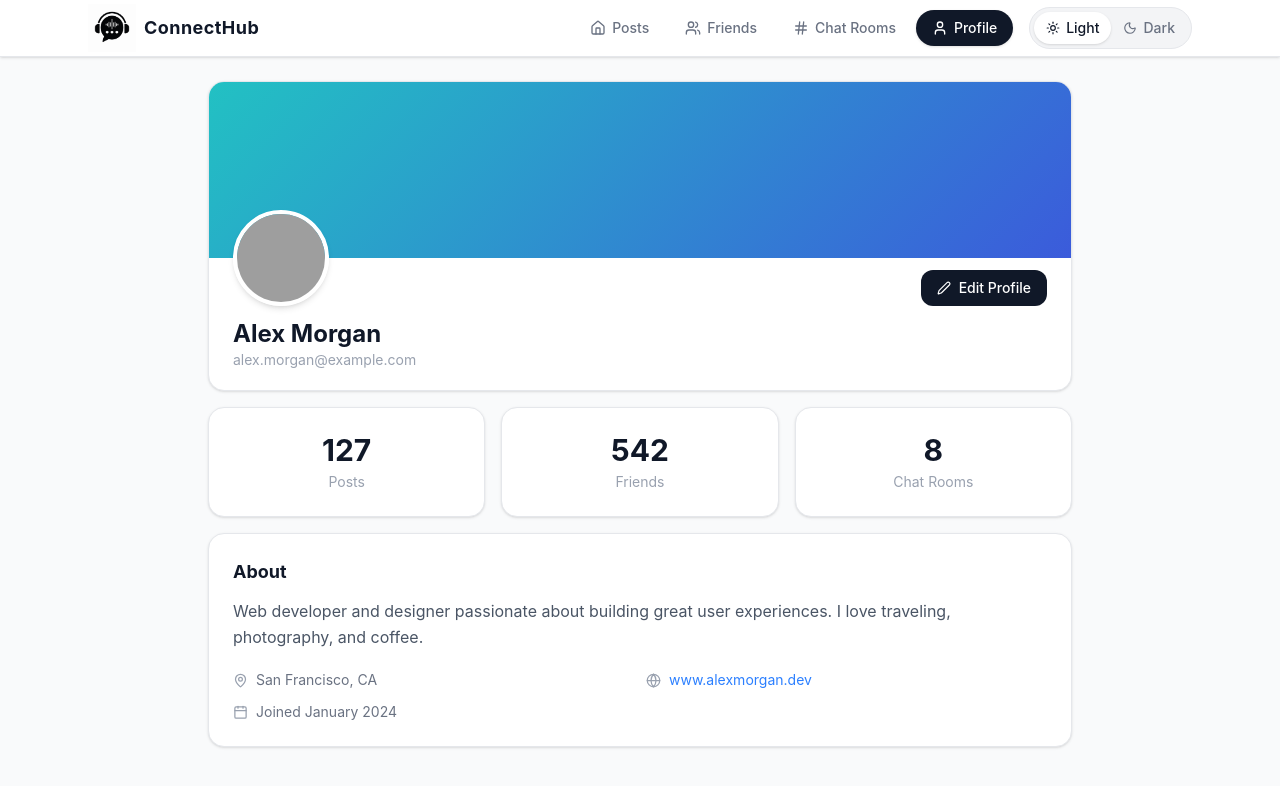
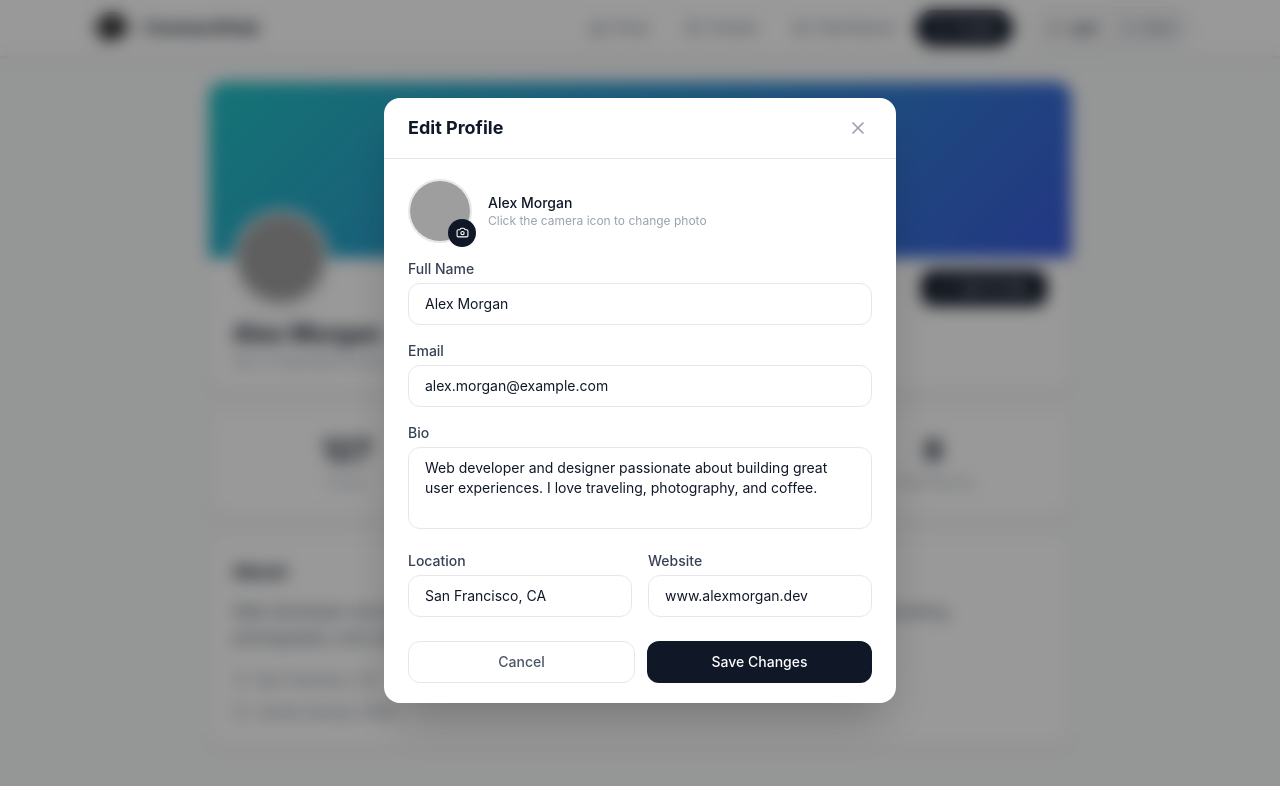
Before and after one commit to VirajJayasiri/connecthub-springboot-react, a React app in the folder frontend/: page /profile in a window 1280 px wide. Both pictures are taken after a click on the button "Edit Profile". Shown: the top 786 px of the page. Built offline with nearby package versions, Linux system fonts and the light colour scheme; grey boxes are pictures that could not be loaded; the HTML template or start-up script is replaced by a standard one.

Commit message:
issue with profile

```diff
--- a/frontend/src/pages/ProfilePage.jsx
+++ b/frontend/src/pages/ProfilePage.jsx
@@ -1,8 +1,8 @@
-import React from 'react';
+import React, { useState } from 'react';
 import AppNavbar from '../components/common/AppNavbar';
-import { MapPin, Globe, Calendar, Edit2 } from 'lucide-react';
+import { MapPin, Globe, Calendar, Edit2, X, Camera } from 'lucide-react';
 
-const mockUser = {
+const defaultUser = {
   name: 'Alex Morgan',
   email: 'alex.morgan@example.com',
   avatar: 'https://i.pravatar.cc/150?img=47',
@@ -14,14 +14,178 @@ const mockUser = {
 };
 
 const StatCard = ({ value, label }) => (
-  <div className="flex-1 bg-white dark:bg-gray-900 border border-gray-200 dark:border-gray-800 rounded-2xl p-6 text-center shadow-sm transition-colors duration-200">
-    <p className="text-3xl font-bold text-gray-900 dark:text-gray-100">{value}</p>
-    <p className="text-sm text-gray-400 dark:text-gray-500 mt-1">{label}</p>
+  <div className="flex-1 bg-white border border-gray-200 rounded-2xl p-6 text-center shadow-sm">
+    <p className="text-3xl font-bold text-gray-900">{value}</p>
+    <p className="text-sm text-gray-400 mt-1">{label}</p>
   </div>
 );
 
+/* ─── Edit Profile Modal ─────────────────────────────────────── */
+const EditProfileModal = ({ user, onSave, onClose }) => {
+  const [form, setForm] = useState({
+    name:     user.name,
+    email:    user.email,
+    bio:      user.bio,
+    location: user.location,
+    website:  user.website,
+  });
+  const [saving, setSaving] = useState(false);
+
+  const handleChange = (e) => {
+    setForm(prev => ({ ...prev, [e.target.name]: e.target.value }));
+  };
+
+  const handleSubmit = async (e) => {
+    e.preventDefault();
+    setSaving(true);
+    // Simulate save delay
+    await new Promise(r => setTimeout(r, 800));
+    onSave(form);
+    setSaving(false);
+    onClose();
+  };
+
+  return (
+    <div className="fixed inset-0 bg-black/40 backdrop-blur-sm z-50 flex items-center justify-center p-4">
+      <div className="bg-white rounded-2xl shadow-2xl w-full max-w-lg overflow-hidden">
+        {/* Modal header */}
+        <div className="flex items-center justify-between px-6 py-4 border-b border-gray-200">
+          <h2 className="text-lg font-bold text-gray-900">Edit Profile</h2>
+          <button
+            onClick={onClose}
+            className="p-1 rounded-lg text-gray-400 hover:text-gray-600 hover:bg-gray-100 transition-colors"
+          >
+            <X size={20} />
+          </button>
+        </div>
+
+        {/* Form */}
+        <form onSubmit={handleSubmit} className="px-6 py-5 space-y-4">
+          {/* Avatar preview */}
+          <div className="flex items-center gap-4">
+            <div className="relative">
+              <img
+                src={user.avatar}
+                alt={form.name}
+                className="w-16 h-16 rounded-full object-cover border-2 border-gray-200"
+              />
+              <button
+                type="button"
+                className="absolute -bottom-1 -right-1 w-7 h-7 bg-gray-900 text-white rounded-full flex items-center justify-center hover:bg-gray-700 transition-colors"
+              >
+                <Camera size={13} />
+              </button>
+            </div>
+            <div>
+              <p className="text-sm font-medium text-gray-900">{form.name || 'Your Name'}</p>
+              <p className="text-xs text-gray-400">Click the camera icon to change photo</p>
+            </div>
+          </div>
+
+          {/* Name */}
+          <div>
+            <label className="block text-sm font-medium text-gray-700 mb-1">Full Name</label>
+            <input
+              name="name"
+              value={form.name}
+              onChange={handleChange}
+              placeholder="Enter your name"
+              className="w-full px-4 py-2.5 rounded-xl border border-gray-200 text-sm text-gray-900 placeholder-gray-400 outline-none focus:border-gray-900 focus:ring-1 focus:ring-gray-900 transition-all"
+            />
+          </div>
+
+          {/* Email */}
+          <div>
+            <label className="block text-sm font-medium text-gray-700 mb-1">Email</label>
+            <input
+              name="email"
+              type="email"
+              value={form.email}
+              onChange={handleChange}
+              placeholder="Enter your email"
+              className="w-full px-4 py-2.5 rounded-xl border border-gray-200 text-sm text-gray-900 placeholder-gray-400 outline-none focus:border-gray-900 focus:ring-1 focus:ring-gray-900 transition-all"
+            />
+          </div>
+
+          {/* Bio */}
+          <div>
+            <label className="block text-sm font-medium text-gray-700 mb-1">Bio</label>
+            <textarea
+              name="bio"
+              value={form.bio}
+              onChange={handleChange}
+              placeholder="Tell us about yourself"
+              rows={3}
+              className="w-full px-4 py-2.5 rounded-xl border border-gray-200 text-sm text-gray-900 placeholder-gray-400 outline-none focus:border-gray-900 focus:ring-1 focus:ring-gray-900 transition-all resize-none"
+            />
+          </div>
+
+          {/* Location + Website side by side */}
+          <div className="grid grid-cols-2 gap-4">
+            <div>
+              <label className="block text-sm font-medium text-gray-700 mb-1">Location</label>
+              <input
+                name="location"
+                value={form.location}
+                onChange={handleChange}
+                placeholder="City, Country"
+                className="w-full px-4 py-2.5 rounded-xl border border-gray-200 text-sm text-gray-900 placeholder-gray-400 outline-none focus:border-gray-900 focus:ring-1 focus:ring-gray-900 transition-all"
+              />
+            </div>
+            <div>
+              <label className="block text-sm font-medium text-gray-700 mb-1">Website</label>
+              <input
+                name="website"
+                value={form.website}
+                onChange={handleChange}
+                placeholder="www.example.com"
+                className="w-full px-4 py-2.5 rounded-xl border border-gray-200 text-sm text-gray-900 placeholder-gray-400 outline-none focus:border-gray-900 focus:ring-1 focus:ring-gray-900 transition-all"
+              />
+            </div>
+          </div>
+
+          {/* Actions */}
+          <div className="flex gap-3 pt-2">
+            <button
+              type="button"
+              onClick={onClose}
+              className="flex-1 py-2.5 rounded-xl border border-gray-200 text-sm font-medium text-gray-600 hover:bg-gray-50 transition-colors"
+            >
+              Cancel
+            </button>
+            <button
+              type="submit"
+              disabled={saving || !form.name.trim() || !form.email.trim()}
+              className={`flex-1 py-2.5 rounded-xl text-sm font-medium transition-all
+                ${saving || !form.name.trim() || !form.email.trim()
+                  ? 'bg-gray-200 text-gray-400 cursor-not-allowed'
+                  : 'bg-gray-900 text-white hover:bg-gray-700 active:scale-[0.98]'}`}
+            >
+              {saving ? (
+                <span className="flex items-center justify-center gap-2">
+                  <span className="w-4 h-4 border-2 border-white/30 border-t-white rounded-full animate-spin" />
+                  Saving...
+                </span>
+              ) : 'Save Changes'}
+            </button>
+          </div>
+        </form>
+      </div>
+    </div>
+  );
+};
+
+/* ─── Profile Page ──────────────────────────────────────────── */
 const ProfilePage = () => {
-  const { name, email, avatar, bio, location, website, joined, stats } = mockUser;
+  const [user, setUser] = useState(defaultUser);
+  const [isEditing, setIsEditing] = useState(false);
+
+  const handleSave = (updates) => {
+    setUser(prev => ({ ...prev, ...updates }));
+    console.log('Profile updated:', updates);
+  };
+
+  const { name, email, avatar, bio, location, website, joined, stats } = user;
 
   return (
     <div className="app-page">
@@ -30,30 +194,31 @@ const ProfilePage = () => {
       <div className="max-w-4xl mx-auto px-4 py-6">
 
         {/* Banner + Avatar + Name */}
-        <div className="bg-white dark:bg-gray-900 rounded-2xl overflow-hidden shadow-sm border border-gray-200 dark:border-gray-800 mb-4 transition-colors duration-200">
-          {/* Gradient banner */}
+        <div className="bg-white rounded-2xl overflow-hidden shadow-sm border border-gray-200 mb-4">
           <div
             className="h-44 w-full"
             style={{ background: 'linear-gradient(135deg, #22c1c3 0%, #3b5bdb 100%)' }}
           />
 
-          {/* Avatar row */}
           <div className="px-6 pb-5">
             <div className="flex items-end justify-between -mt-12">
               <img
                 src={avatar}
                 alt={name}
-                className="w-24 h-24 rounded-full border-4 border-white dark:border-gray-900 shadow-md object-cover transition-colors duration-200"
+                className="w-24 h-24 rounded-full border-4 border-white shadow-md object-cover"
               />
-              <button className="flex items-center gap-2 px-4 py-2 rounded-xl bg-gray-900 dark:bg-gray-100 text-white dark:text-gray-900 text-sm font-medium hover:bg-gray-700 dark:hover:bg-gray-200 transition-colors">
+              <button
+                onClick={() => setIsEditing(true)}
+                className="flex items-center gap-2 px-4 py-2 rounded-xl bg-gray-900 text-white text-sm font-medium hover:bg-gray-700 active:scale-[0.97] transition-all"
+              >
                 <Edit2 size={14} />
                 Edit Profile
               </button>
             </div>
 
             <div className="mt-3">
-              <h1 className="text-2xl font-bold text-gray-900 dark:text-gray-100">{name}</h1>
-              <p className="text-sm text-gray-400 dark:text-gray-500">{email}</p>
+              <h1 className="text-2xl font-bold text-gray-900">{name}</h1>
+              <p className="text-sm text-gray-400">{email}</p>
             </div>
           </div>
         </div>
@@ -66,34 +231,38 @@ const ProfilePage = () => {
         </div>
 
         {/* About */}
-        <div className="bg-white dark:bg-gray-900 border border-gray-200 dark:border-gray-800 rounded-2xl p-6 shadow-sm transition-colors duration-200">
-          <h2 className="text-lg font-bold text-gray-900 dark:text-gray-100 mb-3">About</h2>
-          <p className="text-gray-600 dark:text-gray-400 leading-relaxed mb-5">{bio}</p>
+        <div className="bg-white border border-gray-200 rounded-2xl p-6 shadow-sm">
+          <h2 className="text-lg font-bold text-gray-900 mb-3">About</h2>
+          <p className="text-gray-600 leading-relaxed mb-5">{bio}</p>
 
-          <div className="grid grid-cols-1 sm:grid-cols-2 gap-3 text-sm text-gray-500 dark:text-gray-400">
+          <div className="grid grid-cols-1 sm:grid-cols-2 gap-3 text-sm text-gray-500">
             <span className="flex items-center gap-2">
-              <MapPin size={15} className="text-gray-400 dark:text-gray-500 flex-shrink-0" />
+              <MapPin size={15} className="text-gray-400 flex-shrink-0" />
               {location}
             </span>
             <span className="flex items-center gap-2">
-              <Globe size={15} className="text-gray-400 dark:text-gray-500 flex-shrink-0" />
-              <a
-                href={`https://${website}`}
-                target="_blank"
-                rel="noreferrer"
-                className="text-blue-500 dark:text-blue-400 hover:underline"
-              >
+              <Globe size={15} className="text-gray-400 flex-shrink-0" />
+              <a href={`https://${website}`} target="_blank" rel="noreferrer" className="text-blue-500 hover:underline">
                 {website}
               </a>
             </span>
             <span className="flex items-center gap-2">
-              <Calendar size={15} className="text-gray-400 dark:text-gray-500 flex-shrink-0" />
+              <Calendar size={15} className="text-gray-400 flex-shrink-0" />
               Joined {joined}
             </span>
           </div>
         </div>
 
       </div>
+
+      {/* Edit Modal */}
+      {isEditing && (
+        <EditProfileModal
+          user={user}
+          onSave={handleSave}
+          onClose={() => setIsEditing(false)}
+        />
+      )}
     </div>
   );
 };
```
